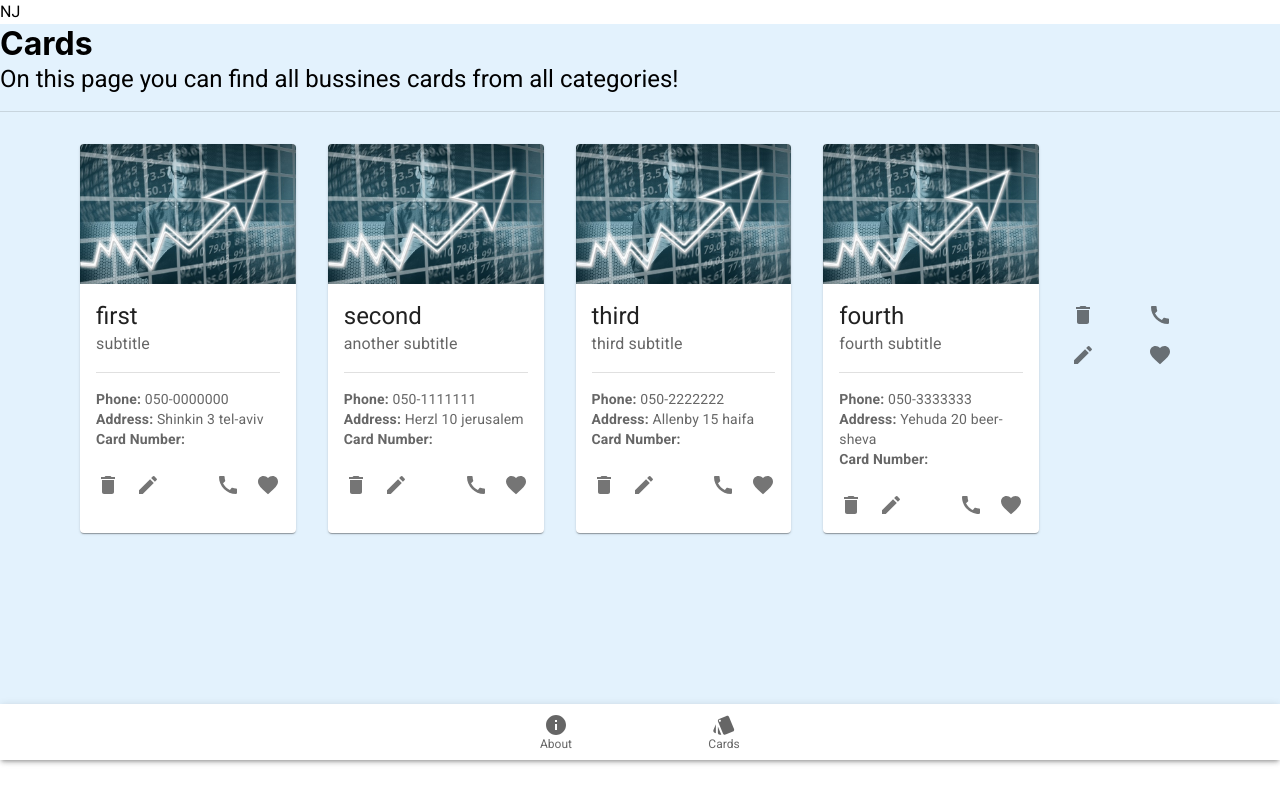
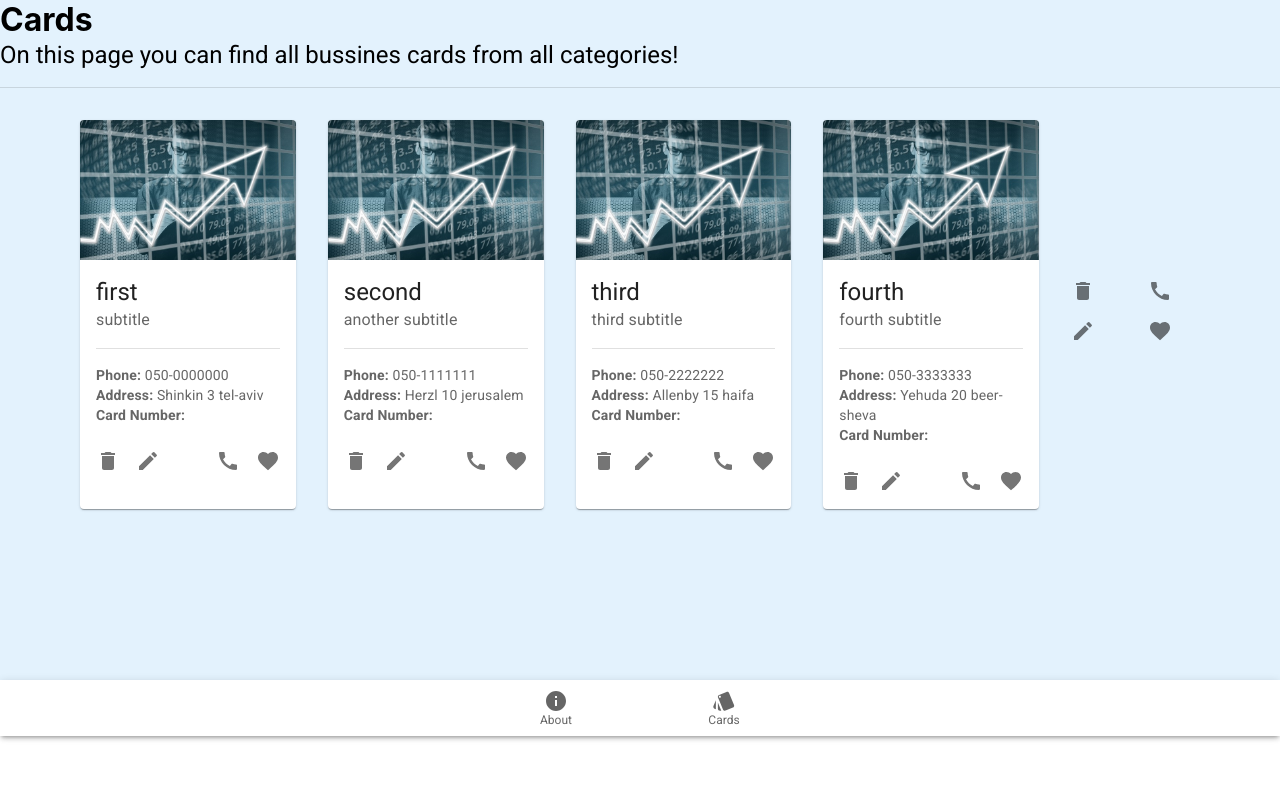
Before and after one commit to KarenMiz/CardsProjects, a React (Create React App) app in the folder cards-d100923er/: page / in a window 1280 px wide. Built offline with nearby package versions, Linux system fonts and the light colour scheme.

Commit message:
24/03/22

```diff
--- a/cards-d100923er/src/Layout/Header/Header.jsx
+++ b/cards-d100923er/src/Layout/Header/Header.jsx
@@ -4,6 +4,6 @@ import React from 'react'
 export default function Header() {
   return (
     <>
-    <Typography>NJ</Typography></>
+    <Typography></Typography></>
   )
 }
--- a/cards-d100923er/src/Routes/Router.jsx
+++ b/cards-d100923er/src/Routes/Router.jsx
@@ -3,6 +3,8 @@ import ROUTES from './routesModel'
 import CardPage from '../Cards/Pages/CardPage'
 import AboutPage from '../Pages/AboutPage'
 import { Route, Routes } from 'react-router-dom'
+import ErrorPage from '../Pages/ErrorPage'
+
 export default function Router() {
   return (
     <div>
@@ -10,7 +12,8 @@ export default function Router() {
       <Route path={ROUTES.ROOT} element={<CardPage />} />
       <Route path={ROUTES.CARDS} element={<CardPage />} />
       <Route path={ROUTES.ABOUT} element={<AboutPage/>} />
+      <Route path='*' element={<ErrorPage/>} />
     </Routes>
     </div>
-  )
+  );
 }
```
